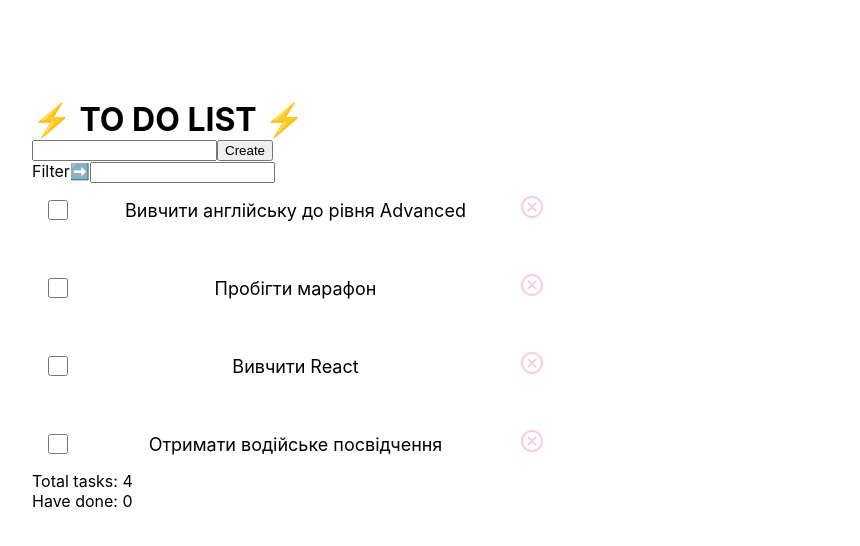
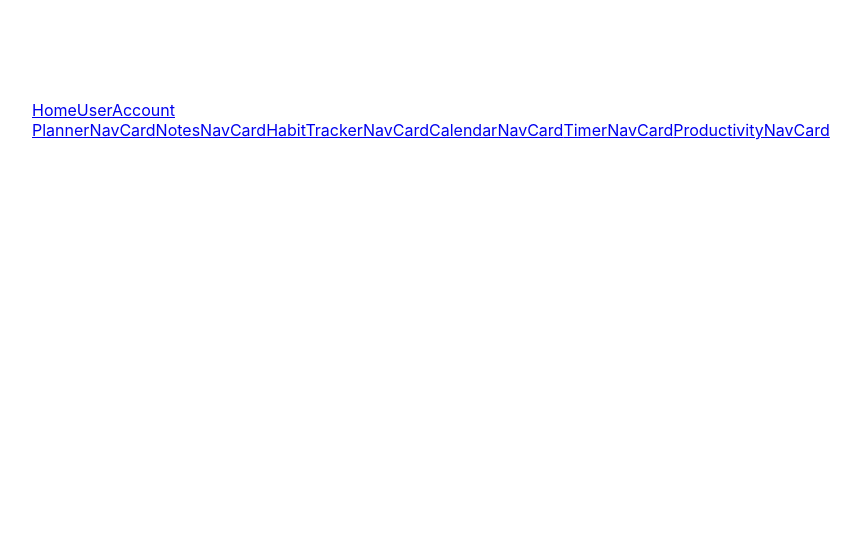
Before and after one commit to YuliiaMay/to-do-list, a React (Create React App) app: page / in a window 1280 px wide. Shown: the top 546 px of the page, without its empty margins (68-928 px from the left). Built offline with nearby package versions, Linux system fonts and the light colour scheme.

Commit message:
base set rotes

```diff
--- a/package.json
+++ b/package.json
@@ -11,6 +11,7 @@
     "react": "^18.1.0",
     "react-dom": "^18.1.0",
     "react-icons": "^4.8.0",
+    "react-router-dom": "^6.10.0",
     "react-scripts": "5.0.1",
     "styled-components": "^5.3.9",
     "web-vitals": "^2.1.3"
--- a/src/components/App.jsx
+++ b/src/components/App.jsx
@@ -1,131 +1,175 @@
-import React, { Component } from "react";
-import { nanoid } from 'nanoid'
-import { TaskEditor } from "./TaskEditor/TaskEditor";
-import ToDoList from "./ToDoList/ToDoList";
-// import HaveDoneList from "./HaveDoneList/HaveDoneList";
-import Filter from "./Filter/Filter";
-import Statistics from "./Statistics/Statistics";
-// import IconButton from "./IconButton/IconButton";
+import { lazy } from "react";
+import { Routes, Route, Link } from "react-router-dom";
+
+// import { nanoid } from 'nanoid'
+// import { TaskEditor } from "./TaskEditor/TaskEditor";
+// import ToDoList from "./ToDoList/ToDoList";
+// import Filter from "./Filter/Filter";
+// import Statistics from "./Statistics/Statistics";
+
+const Home = lazy(() => import('../pages/Home'));
+const UserAccount = lazy(() => import('../pages/UserAccount'));
+const Planner = lazy(() => import('../pages/Planner'));
+const TaskDetails = lazy(() => import('../pages/TaskDetails'));
+const Notes = lazy(() => import('../pages/Notes'));
+const HabitTracker = lazy(() => import('../pages/HabitTracker'));
+const Calendar = lazy(() => import('../pages/Calendar'));
+const Timer = lazy(() => import('../pages/Timer'));
+const Productivity = lazy(() => import('../pages/Productivity'));
 
 
-const TASKS_KEY = 'tasks';
-
-export class App extends Component {
-  state = {
-    tasks: [
-      { id: '01', text: 'Вивчити англійську до рівня Advanced', completed: false },
-      { id: '02', text: 'Пробігти марафон', completed: false },
-      { id: '03', text: 'Вивчити React', completed: false },
-      { id: '04', text: 'Отримати водійське посвідчення', completed: false },
-    ],
-    filter: '',
-    // haveDone: [],
-  }
+export const App = () => {
+  return (
+    <>
+      <nav>
+        <Link to="/" end>Home</Link>
+        <Link to="/account">UserAccount</Link>
+      </nav>
 
 
-  componentDidMount() {
-    const tasks = localStorage.getItem(TASKS_KEY);
-    const parsedTasks = JSON.parse(tasks);
-
-    if (parsedTasks) {
-      this.setState({ tasks: parsedTasks });
-    }
-  }
-
-  componentDidUpdate(prevProps, prevState) {
-    if (prevState.tasks !== this.state.tasks) {
-      localStorage.setItem(TASKS_KEY, JSON.stringify(this.state.tasks))
-    }
-  }
-
-  addTask = (text) => {
-    const task = {
-      id: nanoid(),
-      text,
-      completed: false
-    }
-
-    this.setState(prevState => ({
-      tasks: [task, ...prevState.tasks]
-    }))
-
-  }
-
-  deleteTask = (taskId) => {
-    this.setState(prevState => ({
-      tasks: prevState.tasks.filter(task => task.id !== taskId)
-    }))
-  }
-
-  toggleCompleted = (taskId) => {
-    this.setState(prevState => ({
-      tasks: prevState.tasks.map(task => {
-        if (taskId === task.id) {
-          return {
-            ...task,
-            completed: !task.completed
-          }
-        }
-
-        return task;
-      })
-    }))
-  }
-
-  getVisibleTasks = () => {
-    const normalizedFilter = this.state.filter.toLowerCase();
-
-    return this.state.tasks.filter(task =>
-      task.text.toLowerCase().includes(normalizedFilter)
-    );
-  }
-
-  handelFilerChange = ({ target: { value } }) => {
-    this.setState({
-      filter: value
-    })
-  }
+      <Routes>
+        <Route path="/" element={<Home />} />
+        <Route path="/account" element={<UserAccount />} />
 
 
-  getComplitedTasksCount = () => {
-    const { tasks } = this.state;
-
-    return tasks.reduce((total, task) => (task.completed ? total + 1 : total), 0)
-  }
+        <Route path="/planner" element={<Planner />} />
+        <Route path="/planner/:taskId" element={<TaskDetails />}/>
 
 
-  render() {
-    const { tasks, filter } = this.state;
-    const totalTasksCount = tasks.length;
-    const visibleTasks = this.getVisibleTasks();
-    const complitedTasksCount = this.getComplitedTasksCount();
-
-    return (
-      <div>
-        <h1>⚡️ TO DO LIST ⚡️</h1>
-
-        {/* <IconButton /> */}
-
-        <TaskEditor onSubmit={this.addTask} />
+        <Route path="/notes" element={<Notes />} />
+        <Route path="/habit-tracker" element={<HabitTracker />} />
+        <Route path="/calendar" element={<Calendar />} />
+        <Route path="/timer" element={<Timer />} />
+        <Route path="/productivity" element={<Productivity />} />
+        {/* <Route path="*" element={<NotFound />} /> */}
+        <Route path="*" element={<Home />} />
+      </Routes>
+    </>
+  )
+}
 
 
 
-        <Filter filter={filter} onFilterChange={this.handelFilerChange} />
 
-        <ToDoList tasks={visibleTasks} onDeleteTask={this.deleteTask} onToggleCompleted={this.toggleCompleted} />
 
-        {/* {
-          haveDone.length > 0 && (
-          <>
-              <h1> ✨ HAVE DONE LIST ✨ </h1>
-              <HaveDoneList haveDone={haveDone}  />
-          </>
-        )} */}
+// const TASKS_KEY = 'tasks';
 
-        <Statistics total={totalTasksCount} complited={complitedTasksCount} />
+// export class App extends Component {
+//   state = {
+//     tasks: [
+//       { id: '01', text: 'Вивчити англійську до рівня Advanced', completed: false },
+//       { id: '02', text: 'Пробігти марафон', completed: false },
+//       { id: '03', text: 'Вивчити React', completed: false },
+//       { id: '04', text: 'Отримати водійське посвідчення', completed: false },
+//     ],
+//     filter: '',
+//     // haveDone: [],
+//   }
 
-      </div>
-    );
-  }
 
-};
+//   componentDidMount() {
+//     const tasks = localStorage.getItem(TASKS_KEY);
+//     const parsedTasks = JSON.parse(tasks);
+
+//     if (parsedTasks) {
+//       this.setState({ tasks: parsedTasks });
+//     }
+//   }
+
+//   componentDidUpdate(prevProps, prevState) {
+//     if (prevState.tasks !== this.state.tasks) {
+//       localStorage.setItem(TASKS_KEY, JSON.stringify(this.state.tasks))
+//     }
+//   }
+
+//   addTask = (text) => {
+//     const task = {
+//       id: nanoid(),
+//       text,
+//       completed: false
+//     }
+
+//     this.setState(prevState => ({
+//       tasks: [task, ...prevState.tasks]
+//     }))
+
+//   }
+
+//   deleteTask = (taskId) => {
+//     this.setState(prevState => ({
+//       tasks: prevState.tasks.filter(task => task.id !== taskId)
+//     }))
+//   }
+
+//   toggleCompleted = (taskId) => {
+//     this.setState(prevState => ({
+//       tasks: prevState.tasks.map(task => {
+//         if (taskId === task.id) {
+//           return {
+//             ...task,
+//             completed: !task.completed
+//           }
+//         }
+
+//         return task;
+//       })
+//     }))
+//   }
+
+//   getVisibleTasks = () => {
+//     const normalizedFilter = this.state.filter.toLowerCase();
+
+//     return this.state.tasks.filter(task =>
+//       task.text.toLowerCase().includes(normalizedFilter)
+//     );
+//   }
+
+//   handelFilerChange = ({ target: { value } }) => {
+//     this.setState({
+//       filter: value
+//     })
+//   }
+
+
+//   getComplitedTasksCount = () => {
+//     const { tasks } = this.state;
+
+//     return tasks.reduce((total, task) => (task.completed ? total + 1 : total), 0)
+//   }
+
+
+//   render() {
+//     const { tasks, filter } = this.state;
+//     const totalTasksCount = tasks.length;
+//     const visibleTasks = this.getVisibleTasks();
+//     const complitedTasksCount = this.getComplitedTasksCount();
+
+//     return (
+//       <div>
+//         <h1>⚡️ TO DO LIST ⚡️</h1>
+
+//         {/* <IconButton /> */}
+
+//         <TaskEditor onSubmit={this.addTask} />
+
+
+
+//         <Filter filter={filter} onFilterChange={this.handelFilerChange} />
+
+//         <ToDoList tasks={visibleTasks} onDeleteTask={this.deleteTask} onToggleCompleted={this.toggleCompleted} />
+
+//         {/* {
+//           haveDone.length > 0 && (
+//           <>
+//               <h1> ✨ HAVE DONE LIST ✨ </h1>
+//               <HaveDoneList haveDone={haveDone}  />
+//           </>
+//         )} */}
+
+//         <Statistics total={totalTasksCount} complited={complitedTasksCount} />
+
+//       </div>
+//     );
+//   }
+
+// };
--- a/src/index.js
+++ b/src/index.js
@@ -1,10 +1,13 @@
 import React from 'react';
+import { BrowserRouter } from "react-router-dom";
 import ReactDOM from 'react-dom/client';
 import { App } from 'components/App';
 import './index.css';
 
 ReactDOM.createRoot(document.getElementById('root')).render(
   <React.StrictMode>
-    <App />
+    <BrowserRouter>
+      <App />
+    </BrowserRouter>
   </React.StrictMode>
 );
--- /dev/null
+++ b/src/pages/Calendar.jsx
@@ -0,0 +1,7 @@
+const Calendar = () => {
+    return (
+        <div>Calendar</div>
+    )
+};
+
+export default Calendar;
--- /dev/null
+++ b/src/pages/HabitTracker.jsx
@@ -0,0 +1,7 @@
+const HabitTracker = () => {
+    return (
+        <div>HabitTracker</div>
+    )
+};
+
+export default HabitTracker;
--- /dev/null
+++ b/src/pages/Home.jsx
@@ -0,0 +1,17 @@
+import { Link } from "react-router-dom";
+
+
+const Home = () => {
+    return (
+        <div>
+            <Link to="/planner">PlannerNavCard</Link>
+            <Link to="/notes">NotesNavCard</Link>
+            <Link to="/habit-tracker">HabitTrackerNavCard</Link>
+            <Link to="/calendar">CalendarNavCard</Link>
+            <Link to="/timer">TimerNavCard</Link>
+            <Link to="/productivity">ProductivityNavCard</Link>
+        </div>
+    )
+};
+
+export default Home;
--- /dev/null
+++ b/src/pages/Notes.jsx
@@ -0,0 +1,7 @@
+const Notes = () => {
+    return (
+        <div>Notes</div>
+    )
+};
+
+export default Notes;
--- /dev/null
+++ b/src/pages/Planner.jsx
@@ -0,0 +1,7 @@
+const Planner = () => {
+    return (
+        <div>Planner</div>
+    )
+};
+
+export default Planner;
--- /dev/null
+++ b/src/pages/Productivity.jsx
@@ -0,0 +1,7 @@
+const Productivity = () => {
+    return (
+        <div>Productivity</div>
+    )
+};
+
+export default Productivity;
--- /dev/null
+++ b/src/pages/TaskDetails.jsx
@@ -0,0 +1,8 @@
+import { useParams } from "react-router-dom";
+
+const TaskDetails = () => {
+    const { taskId } = useParams();
+    return <div>Now showing task with id - {taskId}</div>;
+};
+
+export default TaskDetails;
--- /dev/null
+++ b/src/pages/Timer.jsx
@@ -0,0 +1,7 @@
+const Timer = () => {
+    return (
+        <div>Timer</div>
+    )
+};
+
+export default Timer;
--- /dev/null
+++ b/src/pages/UserAccount.jsx
@@ -0,0 +1,7 @@
+const UserAccount = () => {
+    return (
+        <div>UserAccount</div>
+    )
+};
+
+export default UserAccount;
```
Also changed, not shown: 1 other file (tests, documents, lock files or other folders).
